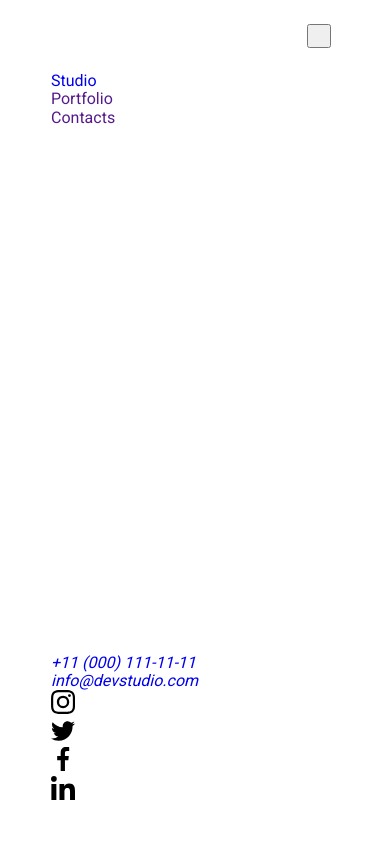
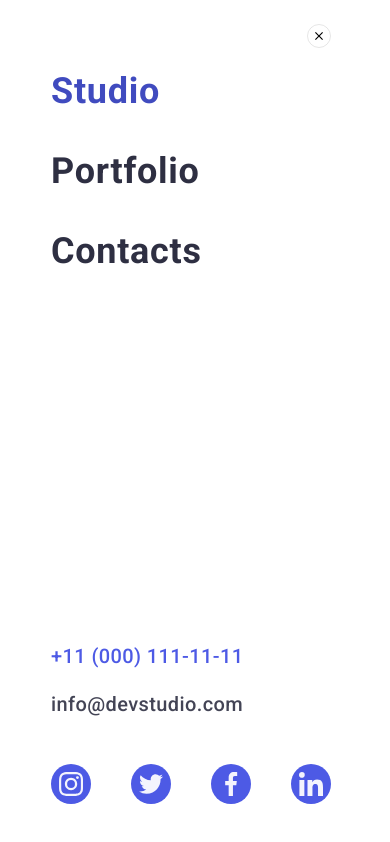
Before and after one commit to SergiiPavlov/goit-markup-hw-06, a plain HTML site: page index.html in a window 390 px wide. Both pictures are taken after a click on the button 327 px from the left and 26 px from the top of the page. Drawn offline with nearby package versions, Linux system fonts and the light colour scheme.

Commit message:
hw6 mobile menu

```diff
--- a/css/styles.css
+++ b/css/styles.css
@@ -264,7 +264,7 @@ button {
   opacity: 0;
   visibility: hidden;
   pointer-events: none;
-
+  transform: translateX(100%);
   transition: opacity 250ms cubic-bezier(0.4, 0, 0.2, 1),
     visibility 250ms cubic-bezier(0.4, 0, 0.2, 1);
 }
@@ -273,6 +273,7 @@ button {
   opacity: 1;
   visibility: visible;
   pointer-events: auto;
+  transform: translateX(0);
 }
 
 .mobile-menu-container {
@@ -289,12 +290,113 @@ button {
   position: absolute;
   top: 24px;
   right: 24px;
+  width: 24px;
+  height: 24px;
+  border-radius: 50%;
+  display: flex;
+  align-items: center;
+  justify-content: center;
+  padding: 0;
+  background: transparent;
+  border: 1px solid rgba(0, 0, 0, 0.1);
+  transition: background-color 250ms cubic-bezier(0.4, 0, 0.2, 1),
+    border 250ms cubic-bezier(0.4, 0, 0.2, 1);
+}
+
+.mobile-menu-close:hover,
+.mobile-menu-close:focus {
+  background-color: var(--color-ocean);
+  border: none;
+  fill: var(--color-white);
+}
+
+.mobile-menu-close-icon {
+  transition: fill 250ms cubic-bezier(0.4, 0, 0.2, 1);
 }
 
 .mobile-menu-nav {
   margin-bottom: auto;
 }
 
+.mobile-menu-nav-list {
+  display: flex;
+  flex-direction: column;
+  gap: 40px;
+}
+
+.mobile-menu-nav-link {
+  font-weight: 700;
+  font-size: 36px;
+  line-height: 1.11;
+  letter-spacing: 0.02em;
+  color: var(--color-grey);
+  transition: color 250ms cubic-bezier(0.4, 0, 0.2, 1);
+}
+
+.mobile-menu-nav-link:hover,
+.mobile-menu-nav-link:focus {
+  color: var(--color-ocean);
+}
+
+.mobile-menu-nav-link.active {
+  color: var(--color-ocean);
+}
+
+.mobile-menu-contacts {
+  margin-bottom: 48px;
+}
+
+.mobile-menu-contacts-list {
+  display: flex;
+  flex-direction: column;
+  gap: 24px;
+}
+
+.mobile-menu-contacts-item {
+  font-style: normal;
+  font-weight: 500;
+  font-size: 20px;
+  line-height: 1.2;
+  letter-spacing: 0.02em;
+}
+
+.mobile-menu-contacts-tel {
+  color: var(--color-iris);
+}
+
+.mobile-menu-contacts-mail {
+  color: var(--color-slate);
+}
+
+.mobile-menu-social-list {
+  display: flex;
+  justify-content: start;
+  gap: 40px;
+}
+
+.mobile-menu-social-item {
+  width: 40px;
+  height: 40px;
+}
+
+.mobile-menu-social-icon {
+  fill: var(--color-cloud);
+}
+
+.mobile-menu-social-link {
+  width: 100%;
+  height: 100%;
+  background-color: var(--color-iris);
+  border-radius: 50%;
+  display: flex;
+  justify-content: center;
+  align-items: center;
+  transition: background-color 250ms cubic-bezier(0.4, 0, 0.2, 1);
+}
+
+.mobile-menu-social-link:focus {
+  background-color: var(--color-ocean);
+
 @media screen and (min-width: 768px) {
   .mobile-menu {
     display: none;
--- a/index.html
+++ b/index.html
@@ -77,7 +77,7 @@
                 width="8"
                 height="8"
               >
-                <use href="./images/icons.svg#mobile-menu-close"></use>
+                <use href="./images/icons.svg#icon-mobile-close"></use>
               </svg>
             </button>
 
```
